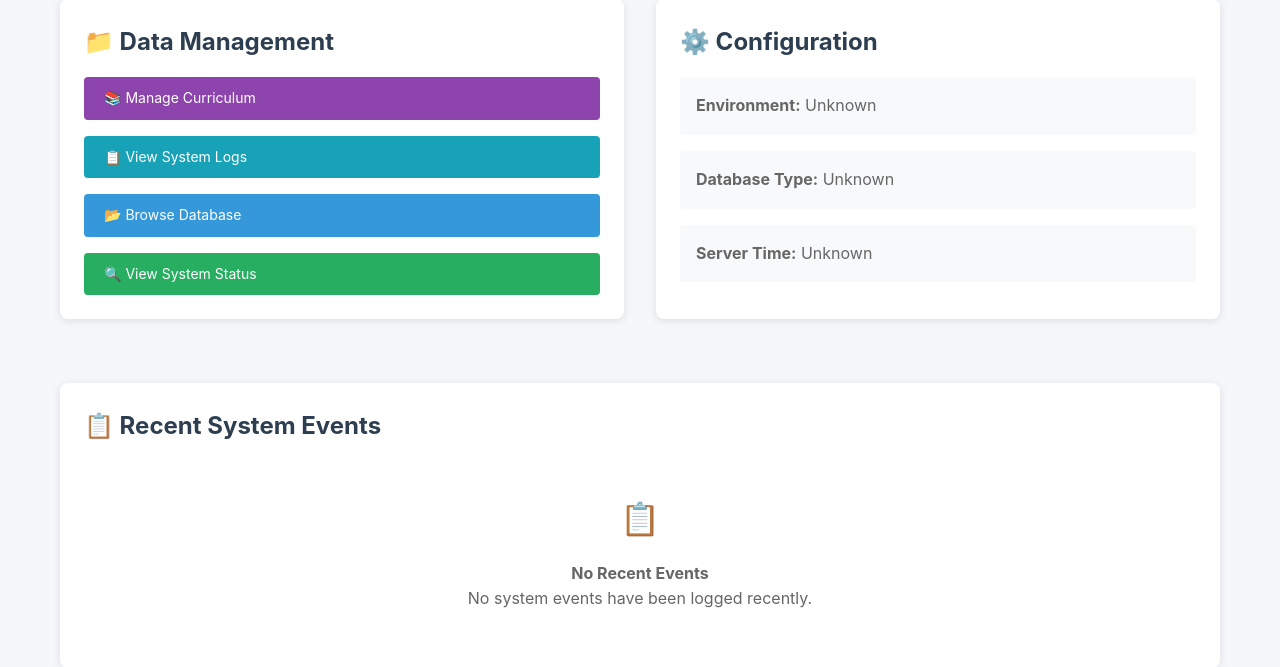
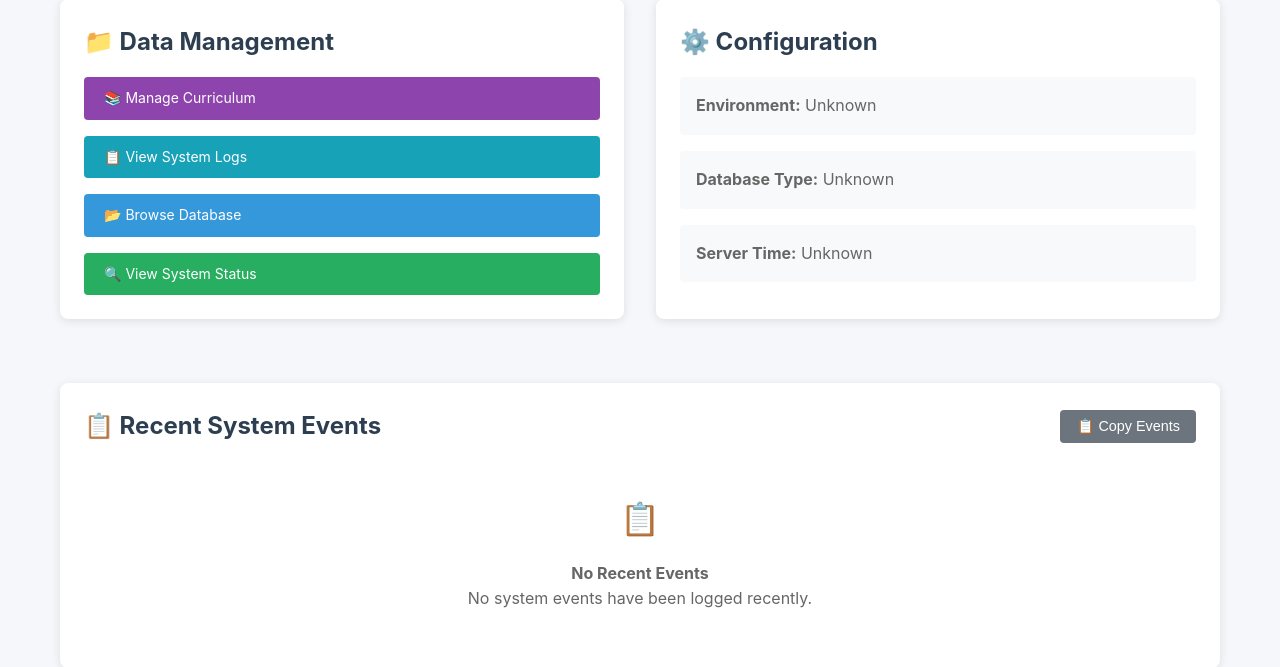
Before and after one commit to henrikthome-arch/ai-tutor, a Flask app: template ai-tutor/frontend/templates/system.html in a window 1280 px wide. Shown: the part 1085-1752 px from the top of the page. Run offline with Flask 3, Linux system fonts and the light colour scheme; the template is opened without the code that fills it, so the values that code supplies are empty; parts of the project's set-up code (start-up, migrations or seed data) failed here and were passed over.

Commit message:
FEATURE: Add copy button for Recent System Events on admin system page
 ADD Copy Button: Added  Copy Events button above Recent System Events section
  with proper styling and positioning using flexbox layout

 ADD JavaScript Function: Implemented copySystemEvents() that extracts data
  from rendered table and formats it with 'Recent System Events' label

 ADD Visual Feedback: Button shows  Copied! confirmation for 2 seconds
  after successful copy operation with color change to green

 ADD Error Handling: Includes fallback alert for clipboard API failures

 FEATURE: Copied data includes formatted system events with timestamps,
  messages, users, and status information for easy sharing and debugging

Resolves user request for copy functionality on system events data

```diff
--- a/ai-tutor/frontend/templates/system.html
+++ b/ai-tutor/frontend/templates/system.html
@@ -236,7 +236,12 @@
 </div>
 
 <div class="card" style="margin-top: 2rem;">
-    <h2>📋 Recent System Events</h2>
+    <div style="display: flex; justify-content: space-between; align-items: center; margin-bottom: 1rem;">
+        <h2 style="margin: 0;">📋 Recent System Events</h2>
+        <button onclick="copySystemEvents()" class="btn" style="background: #6c757d; color: white; padding: 0.5rem 1rem; font-size: 0.9rem;">
+            📋 Copy Events
+        </button>
+    </div>
     {% if system_events %}
         <div style="max-height: 300px; overflow-y: auto;">
             <table class="table">
@@ -275,4 +280,51 @@
 </div>
 
 <!-- Phone number management functions removed - phone numbers are now managed directly through student profiles -->
+
+<script>
+function copySystemEvents() {
+    let copyText = "Recent System Events\n";
+    copyText += "====================\n\n";
+
+    // Find the system events table
+    const table = document.querySelector('.table');
+    const noEventsDiv = document.querySelector('h4');
+
+    if (table) {
+        // Extract data from table rows
+        const rows = table.querySelectorAll('tbody tr');
+        rows.forEach(row => {
+            const cells = row.querySelectorAll('td');
+            if (cells.length >= 4) {
+                copyText += "Time: " + cells[0].textContent.trim() + "\n";
+                copyText += "Event: " + cells[1].textContent.trim() + "\n";
+                copyText += "User: " + cells[2].textContent.trim() + "\n";
+                copyText += "Status: " + cells[3].textContent.trim() + "\n";
+                copyText += "----------------------------------------\n";
+            }
+        });
+    } else if (noEventsDiv && noEventsDiv.textContent === 'No Recent Events') {
+        copyText += "No system events have been logged recently.\n";
+    } else {
+        copyText += "No system events have been logged recently.\n";
+    }
+
+    navigator.clipboard.writeText(copyText).then(function() {
+        // Show success feedback
+        const button = document.querySelector('button[onclick="copySystemEvents()"]');
+        const originalText = button.innerHTML;
+        button.innerHTML = '✅ Copied!';
+        button.style.background = '#27ae60';
+
+        setTimeout(function() {
+            button.innerHTML = originalText;
+            button.style.background = '#6c757d';
+        }, 2000);
+    }).catch(function(err) {
+        console.error('Could not copy text: ', err);
+        alert('Failed to copy system events to clipboard');
+    });
+}
+</script>
+
 {% endblock %}
```
